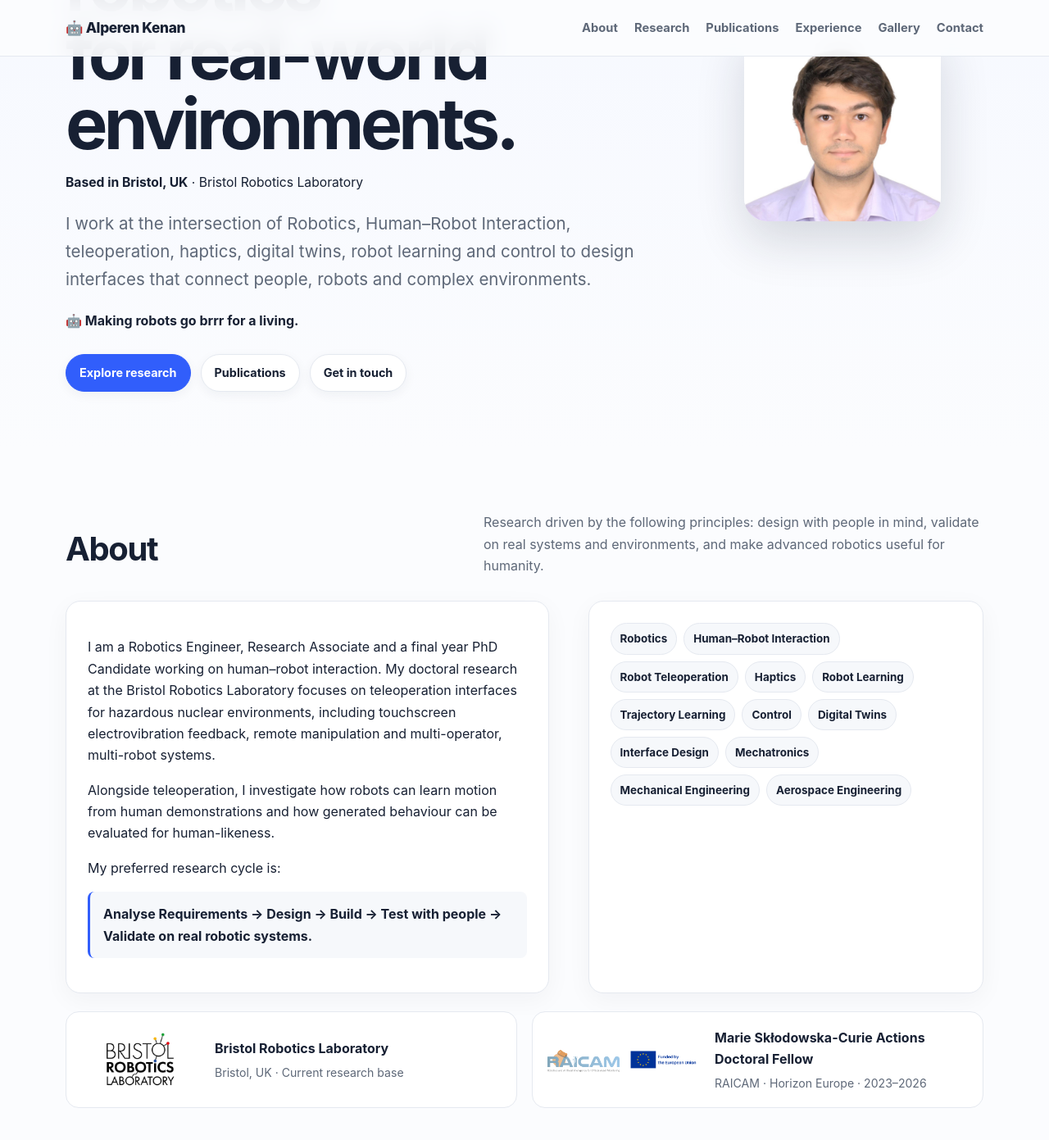
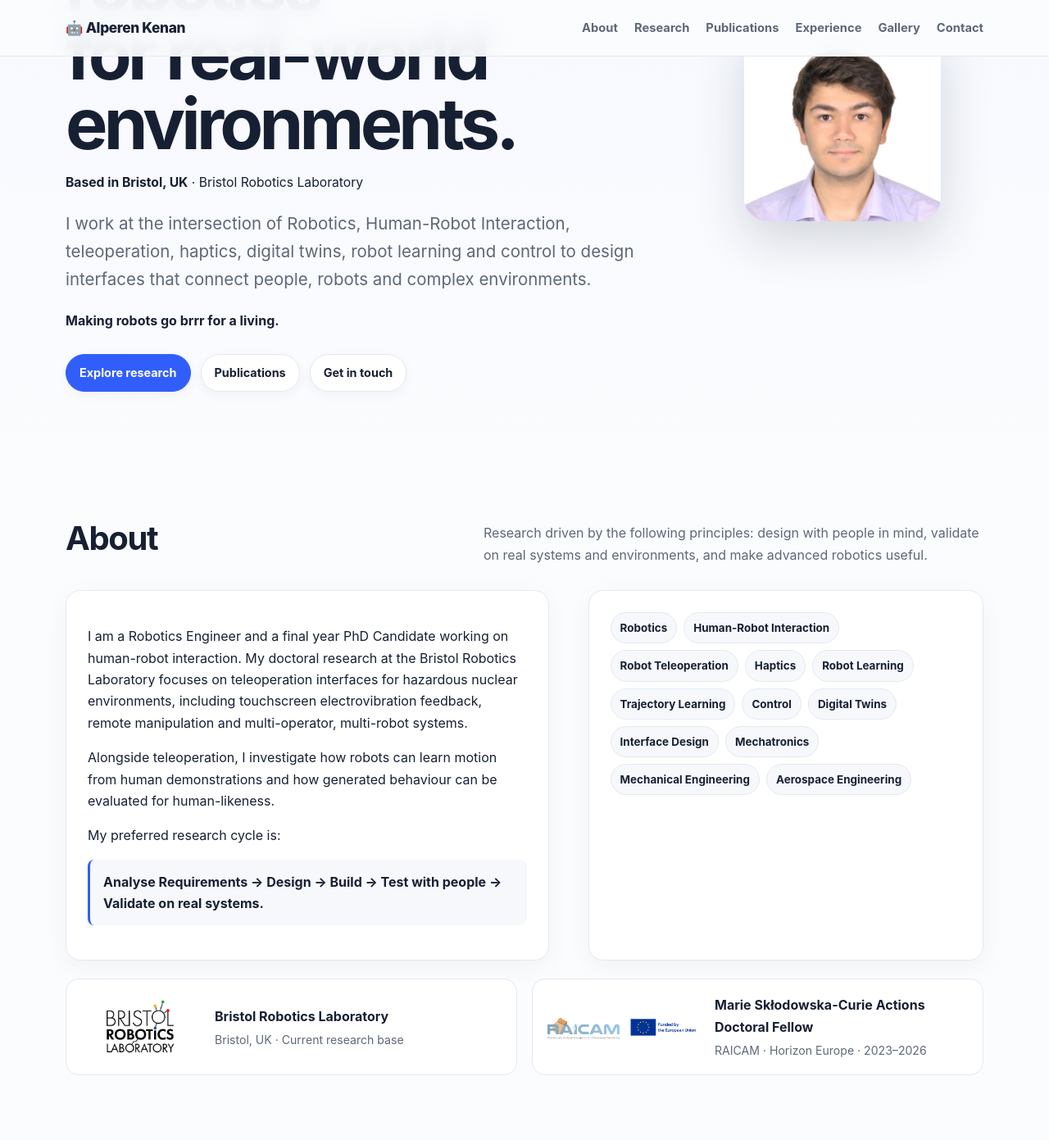
Before and after one commit to kenanalperen/kenanalperen.github.io, a Jekyll site: the page built from index.md, in a window 1280 px wide and 1400 px high, scrolled down 339 px. Shown: the top 1391 px of the window at 82% size. Built offline with Jekyll 4.4.1, drawn with Linux system fonts in a browser that asks for light colours; some of the changed text lies outside the part shown.

Commit message:
Refine homepage copy and fix vertical gallery paths

```diff
--- a/index.md
+++ b/index.md
@@ -6,11 +6,11 @@ title: Alperen Kenan
 <section class="hero">
   <div class="container hero-grid">
     <div>
-      <div class="eyebrow">Robotics Engineer · Research Associate · PhD Candidate</div>
+      <div class="eyebrow">Robotics Engineer · PhD Candidate</div>
       <h1 class="hero-title"><span>Human-centred robotics</span><span>for real-world</span><span>environments.</span></h1>
       <p class="hero-location"><strong>Based in Bristol, UK</strong> · Bristol Robotics Laboratory</p>
-      <p class="lead">I work at the intersection of Robotics, Human–Robot Interaction, teleoperation, haptics, digital twins, robot learning and control to design interfaces that connect people, robots and complex environments.</p>
-      <p class="robot-line">🤖 Making robots go brrr for a living.</p>
+      <p class="lead">I work at the intersection of Robotics, Human-Robot Interaction, teleoperation, haptics, digital twins, robot learning and control to design interfaces that connect people, robots and complex environments.</p>
+      <p class="robot-line">Making robots go brrr for a living.</p>
       <div class="hero-links">
         <a class="button primary" href="#research">Explore research</a>
         <a class="button" href="#publications">Publications</a>
@@ -27,17 +27,17 @@ title: Alperen Kenan
   <div class="container">
     <div class="section-head">
       <h2>About</h2>
-      <p>Research driven by the following principles: design with people in mind, validate on real systems and environments, and make advanced robotics useful for humanity.</p>
+      <p>Research driven by the following principles: design with people in mind, validate on real systems and environments, and make advanced robotics useful.</p>
     </div>
     <div class="about-grid">
       <div class="card">
-        <p>I am a Robotics Engineer, Research Associate and a final year PhD Candidate working on human–robot interaction. My doctoral research at the Bristol Robotics Laboratory focuses on teleoperation interfaces for hazardous nuclear environments, including touchscreen electrovibration feedback, remote manipulation and multi-operator, multi-robot systems.</p>
+        <p>I am a Robotics Engineer and a final year PhD Candidate working on human-robot interaction. My doctoral research at the Bristol Robotics Laboratory focuses on teleoperation interfaces for hazardous nuclear environments, including touchscreen electrovibration feedback, remote manipulation and multi-operator, multi-robot systems.</p>
         <p>Alongside teleoperation, I investigate how robots can learn motion from human demonstrations and how generated behaviour can be evaluated for human-likeness.</p>
         <p>My preferred research cycle is:</p>
-        <p class="research-cycle"><strong>Analyse Requirements → Design → Build → Test with people → Validate on real robotic systems.</strong></p>
+        <p class="research-cycle"><strong>Analyse Requirements → Design → Build → Test with people → Validate on real systems.</strong></p>
       </div>
       <div class="card interests">
-        <span class="tag">Robotics</span><span class="tag">Human–Robot Interaction</span><span class="tag">Robot Teleoperation</span><span class="tag">Haptics</span><span class="tag">Robot Learning</span><span class="tag">Trajectory Learning</span><span class="tag">Control</span><span class="tag">Digital Twins</span><span class="tag">Interface Design</span><span class="tag">Mechatronics</span><span class="tag">Mechanical Engineering</span><span class="tag">Aerospace Engineering</span>
+        <span class="tag">Robotics</span><span class="tag">Human-Robot Interaction</span><span class="tag">Robot Teleoperation</span><span class="tag">Haptics</span><span class="tag">Robot Learning</span><span class="tag">Trajectory Learning</span><span class="tag">Control</span><span class="tag">Digital Twins</span><span class="tag">Interface Design</span><span class="tag">Mechatronics</span><span class="tag">Mechanical Engineering</span><span class="tag">Aerospace Engineering</span>
       </div>
     </div>
 
@@ -91,9 +91,9 @@ title: Alperen Kenan
 
 <section id="experience">
   <div class="container">
-    <div class="section-head"><h2>Education &amp; Experience</h2><p>Academic training and research roles across robotics, haptics and human–robot interaction.</p></div>
+    <div class="section-head"><h2>Education &amp; Experience</h2><p>Academic training and research roles across robotics, haptics and human-robot interaction.</p></div>
     <div class="card timeline">
-      <div class="timeline-item"><div class="timeline-date">2023–2026</div><div><h3>PhD in Robotics Engineering · UWE Bristol / Bristol Robotics Laboratory</h3><p>Marie Skłodowska-Curie Actions Doctoral Fellow within the RAICAM Horizon Europe Doctoral Network. Thesis: <em>User-Centred Design of Robot Teleoperation Interfaces for Nuclear Environments</em>.</p></div></div>
+      <div class="timeline-item"><div class="timeline-date">2023–2026</div><div><h3>PhD in Robotics Engineering · UWE Bristol / Bristol Robotics Laboratory</h3><p>Marie Skłodowska-Curie Actions Doctoral Fellow within the RAICAM Horizon Europe Doctoral Network.</p><p><strong>Thesis Title:</strong> <em>User-Centred Design of Robot Teleoperation Interfaces for Nuclear Environments: Swab Sampling and Multi-Operator Multi-Robot Systems</em></p></div></div>
       <div class="timeline-item"><div class="timeline-date">2025–Present</div><div><h3>Research Associate · University of Bristol</h3><p>Research in human-centred robotics and teleoperation.</p></div></div>
       <div class="timeline-item"><div class="timeline-date">2023–Present</div><div><h3>Research Associate · University of the West of England</h3><p>Research in robot interfaces, haptics and hazardous-environment teleoperation.</p></div></div>
       <div class="timeline-item"><div class="timeline-date">2024–2026</div><div><h3>Visiting Researcher · ENSTA Paris / TUM / IIT / RAICo1</h3><p>International research secondments and collaborative robotics work.</p></div></div>
@@ -122,7 +122,7 @@ title: Alperen Kenan
     <div class="section-head subsection-head"><h2>Fellowship</h2></div>
     <div class="fellowship-banner card">
       <div class="fellowship-logos"><img src="{{ '/webpage_figures/Logos/Logo_RAICAM_Project.png' | relative_url }}" alt="RAICAM Project logo"><img src="{{ '/webpage_figures/Logos/Logo_Funded_by_the_European_Union.png' | relative_url }}" alt="Funded by the European Union"><img src="{{ '/webpage_figures/Logos/Logo_UKRI.png' | relative_url }}" alt="UKRI logo"></div>
-      <div><h3>Marie Skłodowska-Curie Actions Doctoral Fellow</h3><p><strong>RAICAM · Horizon Europe · 2023–2026</strong></p><p>Doctoral fellowship supporting research in robotics, artificial intelligence and human-centred systems across a European academic and industrial network.</p><a href="https://raicam.eu/">RAICAM project website →</a></div>
+      <div><h3>Marie Skłodowska-Curie Actions Doctoral Fellow RAICAM</h3><p><strong>Horizon Europe 2023–2026</strong></p><p>Doctoral fellowship supporting research in robotics, artificial intelligence and human-centred systems across a European academic and industrial network.</p><a href="https://raicam.eu/">RAICAM project website →</a></div>
     </div>
 
     <div class="section-head subsection-head"><h2>Technical Toolkit</h2></div>
@@ -132,36 +132,34 @@ title: Alperen Kenan
 
 <section id="gallery">
   <div class="container">
-    <div class="section-head"><h2>Research &amp; Fieldwork</h2><p>A visual snapshot of conferences, research visits, demonstrations and outreach.</p></div>
+    <div class="section-head"><h2>Research &amp; Fieldwork</h2><p>A visual snapshot of research visits, demonstrations, conferences, degrees, presentations and outreach.</p></div>
 
     <div class="slideshow-block">
-      <div class="slideshow-head"><h3>Vertical Gallery</h3><span>Research visits, demonstrations &amp; conferences</span></div>
       <div class="slideshow" data-interval="6000">
-        <button class="slide-control prev" aria-label="Previous vertical image">‹</button>
+        <button class="slide-control prev" aria-label="Previous image">‹</button>
         <div class="slides">
           <figure class="slide active"><img src="{{ '/webpage_figures/Vertical/Bristol_Robotics_Laboratory.png' | relative_url }}" alt="Bristol Robotics Laboratory"><figcaption>Bristol Robotics Laboratory</figcaption></figure>
-          <figure class="slide"><img src="{{ '/webpage_figures/Vertical/METU_Aeropace_Engineering_Minor_Degree.jpg' | relative_url }}" alt="METU Aerospace Engineering Minor Degree"><figcaption>METU Aerospace Engineering</figcaption></figure>
-          <figure class="slide"><img src="{{ '/webpage_figures/Vertical/TU_Delft_Graduate_Exchange.PNG' | relative_url }}" alt="TU Delft graduate exchange"><figcaption>TU Delft Graduate Exchange</figcaption></figure>
-          <figure class="slide"><img src="{{ '/webpage_figures/Vertical/TUM_Secondment.png' | relative_url }}" alt="TUM secondment"><figcaption>TUM Research Secondment</figcaption></figure>
+          <figure class="slide"><img src="{{ '/webpage_figures/Vertical/ENRICH_2025_Robotics_Hackathon.jpeg' | relative_url }}" alt="European Robotics Hackathon 2025"><figcaption>European Robotics Hackathon 2025</figcaption></figure>
+          <figure class="slide"><img src="{{ '/webpage_figures/Vertical/ENRICH_control_rods.jpg' | relative_url }}" alt="EnRicH control rods activity"><figcaption>EnRicH · Control Rods</figcaption></figure>
           <figure class="slide"><img src="{{ '/webpage_figures/Vertical/ENSTA_Secondment.png' | relative_url }}" alt="ENSTA Paris secondment"><figcaption>ENSTA Paris Research Secondment</figcaption></figure>
           <figure class="slide"><img src="{{ '/webpage_figures/Vertical/IIT_Secondment.png' | relative_url }}" alt="IIT secondment"><figcaption>IIT Research Secondment</figcaption></figure>
-          <figure class="slide"><img src="{{ '/webpage_figures/Vertical/ENRICH_2025_Robotics_Hackathon.jpeg' | relative_url }}" alt="European Robotics Hackathon 2025"><figcaption>European Robotics Hackathon 2025</figcaption></figure>
-          <figure class="slide"><img src="{{ '/webpage_figures/Vertical/ENRICH_control_rods.jpg' | relative_url }}" alt="EnRicH control rods activity"><figcaption>EnRicH · Control Rods</figcaption></figure>
           <figure class="slide"><img src="{{ '/webpage_figures/Vertical/IROS_2025_China_Beijing.jpeg' | relative_url }}" alt="IROS 2025 Beijing"><figcaption>IROS 2025 · Beijing</figcaption></figure>
           <figure class="slide"><img src="{{ '/webpage_figures/Vertical/IROS_2025_Great_Wall_of_China.jpeg' | relative_url }}" alt="Great Wall of China"><figcaption>IROS 2025 · Great Wall of China</figcaption></figure>
           <figure class="slide"><img src="{{ '/webpage_figures/Vertical/IROS_2025_Poster_Presentation.jpeg' | relative_url }}" alt="IROS 2025 poster presentation"><figcaption>IROS 2025 · Poster Presentation</figcaption></figure>
+          <figure class="slide"><img src="{{ '/webpage_figures/Vertical/METU_Aeropace_Engineering_Minor_Degree.jpg' | relative_url }}" alt="METU Aerospace Engineering Minor Degree"><figcaption>METU Aerospace Engineering</figcaption></figure>
           <figure class="slide"><img src="{{ '/webpage_figures/Vertical/RAICo1_Secondment.png' | relative_url }}" alt="RAICo1 secondment"><figcaption>RAICo1 Research Secondment</figcaption></figure>
+          <figure class="slide"><img src="{{ '/webpage_figures/Vertical/TUM_Secondment.png' | relative_url }}" alt="TUM secondment"><figcaption>TUM Research Secondment</figcaption></figure>
+          <figure class="slide"><img src="{{ '/webpage_figures/Vertical/TU_Delft_Graduate_Exchange.png' | relative_url }}" alt="TU Delft graduate exchange"><figcaption>TU Delft Graduate Exchange</figcaption></figure>
           <figure class="slide"><img src="{{ '/webpage_figures/Vertical/UKAEA_RACE_Focus_Group.jpeg' | relative_url }}" alt="UKAEA RACE focus group"><figcaption>UKAEA RACE Focus Group</figcaption></figure>
         </div>
-        <button class="slide-control next" aria-label="Next vertical image">›</button>
-        <div class="slide-dots" aria-label="Vertical gallery navigation"></div>
+        <button class="slide-control next" aria-label="Next image">›</button>
+        <div class="slide-dots" aria-label="Gallery navigation"></div>
       </div>
     </div>
 
     <div class="slideshow-block horizontal-showcase">
-      <div class="slideshow-head"><h3>Horizontal Gallery</h3><span>Degrees, conferences, presentations &amp; outreach</span></div>
       <div class="slideshow slideshow-horizontal" data-interval="6500">
-        <button class="slide-control prev" aria-label="Previous horizontal image">‹</button>
+        <button class="slide-control prev" aria-label="Previous image">‹</button>
         <div class="slides">
           <figure class="slide active"><img src="{{ '/webpage_figures/Horizontal/METU_Mechanical_Engineering_Degree.jpeg' | relative_url }}" alt="METU Mechanical Engineering Degree"><figcaption>METU Mechanical Engineering</figcaption></figure>
           <figure class="slide"><img src="{{ '/webpage_figures/Horizontal/IROS_2025_Conference_Venue.jpeg' | relative_url }}" alt="IROS 2025 conference venue"><figcaption>IROS 2025 · Conference Venue</figcaption></figure>
@@ -170,8 +168,8 @@ title: Alperen Kenan
           <figure class="slide"><img src="{{ '/webpage_figures/Horizontal/IROS_2025_Conference_Presentation.jpeg' | relative_url }}" alt="IROS 2025 conference presentation"><figcaption>IROS 2025 · Conference Presentation</figcaption></figure>
           <figure class="slide"><img src="{{ '/webpage_figures/Horizontal/TAROS_2025_Presentation.jpeg' | relative_url }}" alt="TAROS 2025 presentation"><figcaption>TAROS 2025 · Presentation</figcaption></figure>
         </div>
-        <button class="slide-control next" aria-label="Next horizontal image">›</button>
-        <div class="slide-dots" aria-label="Horizontal gallery navigation"></div>
+        <button class="slide-control next" aria-label="Next image">›</button>
+        <div class="slide-dots" aria-label="Gallery navigation"></div>
       </div>
     </div>
   </div>
@@ -179,7 +177,7 @@ title: Alperen Kenan
 
 <section id="contact" class="contact">
   <div class="container">
-    <div class="contact-box"><div><h2>Let’s work on better human–robot interaction.</h2><p>Interested in human-centred robotics, teleoperation, haptics or robot learning?</p></div><div class="hero-links"><a class="button" href="mailto:Alperen.Kenan@uwe.ac.uk">Email me</a><a class="button" href="https://github.com/kenanalperen">GitHub</a><a class="button" href="https://www.linkedin.com/in/alperen-kenan/">LinkedIn</a></div></div>
+    <div class="contact-box"><div><h2>Let’s work on better human-robot interaction.</h2><p>Interested in human-centred robotics, teleoperation, haptics or robot learning?</p></div><div class="hero-links"><a class="button" href="mailto:Alperen.Kenan@uwe.ac.uk">Email me</a><a class="button" href="https://github.com/kenanalperen">GitHub</a><a class="button" href="https://www.linkedin.com/in/alperen-kenan/">LinkedIn</a></div></div>
   </div>
 </section>
 
```
